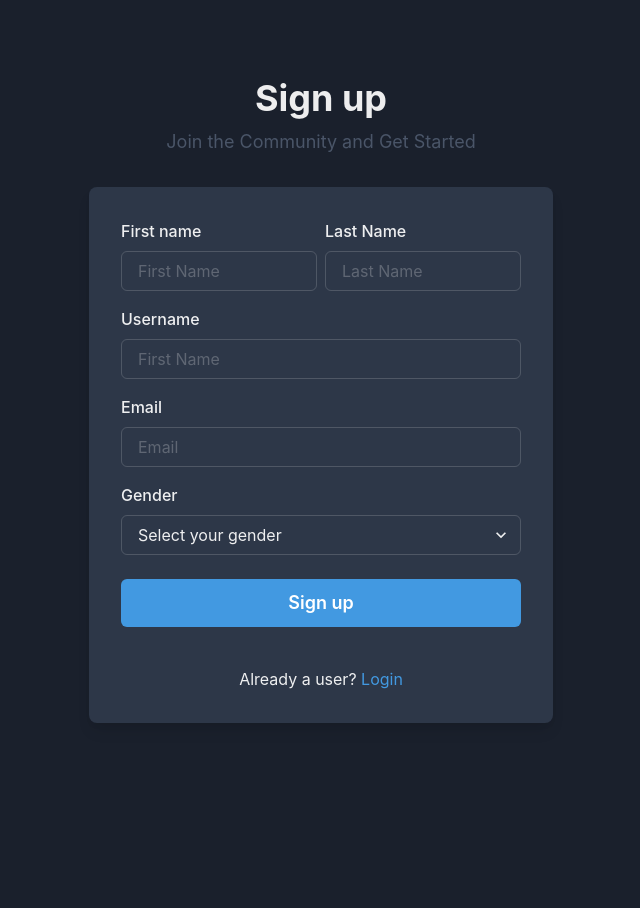
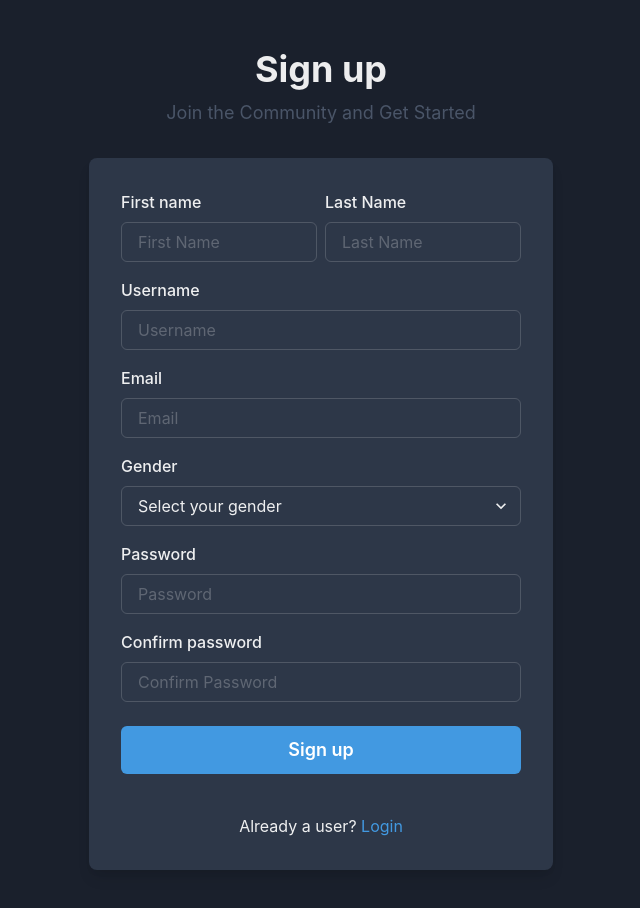
Before and after one commit to scridonlucas/discusso-frontend, a React (Vite) app: page /signup in a window 1280 px wide. Shown: the top 908 px of the page, without its empty margins (319-959 px from the left). Before the commit the page ends 800 px from the top, so only its background shows below. Built offline with nearby package versions, Linux system fonts and the light colour scheme.

Commit message:
password confirmation function

```diff
--- a/src/components/Forms/RegisterForm/RegisterForm.tsx
+++ b/src/components/Forms/RegisterForm/RegisterForm.tsx
@@ -26,8 +26,14 @@ const RegistrationForm = () => {
     register,
     formState: { errors },
     handleSubmit,
+    watch,
   } = useForm<User>();
 
+  const validatePasswords = (value: string) => {
+    if (watch('password') != value) {
+      return 'Passwords do no match';
+    }
+  };
   const onSubmit: SubmitHandler<User> = (data) => {
     console.log(data);
   };
@@ -70,10 +76,10 @@ const RegistrationForm = () => {
             </Box>
           </HStack>
           <FormControl isInvalid={!!errors.username}>
-            <FormLabel htmlFor="firstName">Username</FormLabel>
+            <FormLabel htmlFor="username">Username</FormLabel>
             <Input
-              id="firstName"
-              placeholder="First Name"
+              id="username"
+              placeholder="Username"
               {...register('username', validationSchema.userName)}
             />
             <FormErrorMessage>
@@ -110,6 +116,34 @@ const RegistrationForm = () => {
             </FormErrorMessage>
           </FormControl>
 
+          <FormControl isInvalid={!!errors.password}>
+            <FormLabel htmlFor="firstName">Password</FormLabel>
+            <Input
+              id="password"
+              type="password"
+              placeholder="Password"
+              {...register('password', validationSchema.password)}
+            />
+            <FormErrorMessage>
+              {errors.password && errors.password.message}
+            </FormErrorMessage>
+          </FormControl>
+          <FormControl isInvalid={!!errors.confirmPassword}>
+            <FormLabel htmlFor="firstName">Confirm password</FormLabel>
+            <Input
+              id="confirmPassword"
+              type="password"
+              placeholder="Confirm Password"
+              {...register('confirmPassword', {
+                required: 'Confirmation of password in required',
+                validate: validatePasswords,
+              })}
+            />
+            <FormErrorMessage>
+              {errors.confirmPassword && errors.confirmPassword.message}
+            </FormErrorMessage>
+          </FormControl>
+
           <Stack spacing={10} pt={2}>
             <Button
               type="submit"
--- a/src/components/Forms/RegisterForm/types.ts
+++ b/src/components/Forms/RegisterForm/types.ts
@@ -3,6 +3,7 @@ export interface ValidationSchema {
   lastName: ValidationRule;
   userName: ValidationRule;
   email: ValidationRule;
+  password: ValidationRule;
 }
 
 interface ValidationRule {
--- a/src/components/Forms/RegisterForm/validationSchema.ts
+++ b/src/components/Forms/RegisterForm/validationSchema.ts
@@ -55,6 +55,19 @@ const validationSchema: ValidationSchema = {
       message: 'Invalid email address',
     },
   },
+
+  password: {
+    required: 'Password is required',
+    minLength: {
+      value: 8,
+      message: 'Password must be at least 8 characters',
+    },
+    pattern: {
+      value: /^(?=.*[a-z])(?=.*[A-Z])(?=.*\d)/,
+      message:
+        'Password must contain at least one uppercase letter, one lowercase letter, and one number',
+    },
+  },
 };
 
 export default validationSchema;
--- a/src/types.ts
+++ b/src/types.ts
@@ -4,6 +4,8 @@ export interface User {
   username: string;
   email: string;
   gender: Gender;
+  password: string;
+  confirmPassword: string;
 }
 
 type Gender = 'male' | 'female' | 'other';
```
